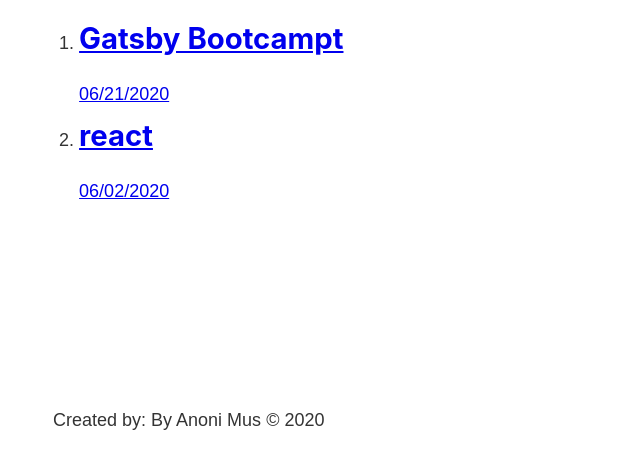
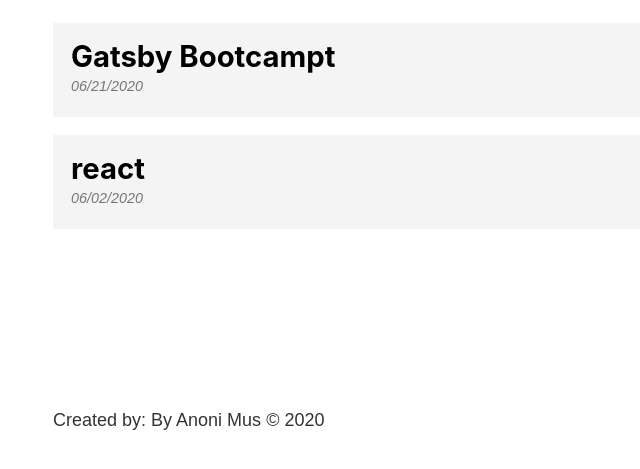
Before and after one commit to dane-git/gatsby-bootcamp, a Gatsby site: page /blog in a window 1280 px wide. Shown: the part 323-792 px from the top of the page, without its empty margins (230-870 px from the left). Built offline with nearby package versions, Linux system fonts and the light colour scheme; Gatsby itself is replaced by a stand-in of ours.

Commit message:
style posts, NOTE sass magic in src/pages/blog.module.scss

```diff
--- a/src/components/footer.js
+++ b/src/components/footer.js
@@ -1,5 +1,7 @@
 import React from "react"
 import { graphql, useStaticQuery } from "gatsby"
+
+import footerStyles from './footer.module.scss'
 
 const Footer = () => {
   const data = useStaticQuery(graphql`
@@ -13,7 +15,7 @@
   `)
 
   return (
-    <footer>
+    <footer className={footerStyles.footer}>
       <p> Created by: By {data.site.siteMetadata.author} &copy; 2020 </p>
     </footer>
   )
--- /dev/null
+++ b/src/components/footer.module.scss
@@ -0,0 +1,3 @@
+.footer {
+  margin-top: 3rem;
+}
--- a/src/pages/blog.js
+++ b/src/pages/blog.js
@@ -3,6 +3,7 @@
 
 
 import Layout from "../components/layout"
+import blogStyles from './blog.module.scss'
 
 // 1. fetch slug for each post
 
@@ -32,11 +33,11 @@
   return (
     <Layout>
       <h1>Blog</h1>
-      <ol>
+      <ol className={blogStyles.posts}>
         {
           data.allMarkdownRemark.edges.map((edge) => {
             return (
-              <li>
+              <li className={blogStyles.post}>
                 <Link to={`/blog/${edge.node.fields.slug}`} >
                   <h2>{edge.node.frontmatter.title}</h2>
                   <p>{edge.node.frontmatter.date}</p>
--- /dev/null
+++ b/src/pages/blog.module.scss
@@ -0,0 +1,31 @@
+.posts {
+  list-style-type: none;
+  margin: 0;
+}
+
+.post {
+  margin: 1rem 0;
+
+  a {
+    background: #f4f4f4;
+    color: black;
+    display: block;
+    padding: 1rem;
+    text-decoration: none;
+  }
+
+  a:hover {
+    color:purple;
+    background:#e4e4e4;
+  }
+
+  h2{
+    margin-bottom: 0;
+  }
+  p{
+    color:#777777;
+    font-size: .8rem;
+    font-style: italic;
+  }
+
+}
```
Also changed, not shown: thisCommit.md (+8 -23 lines).
